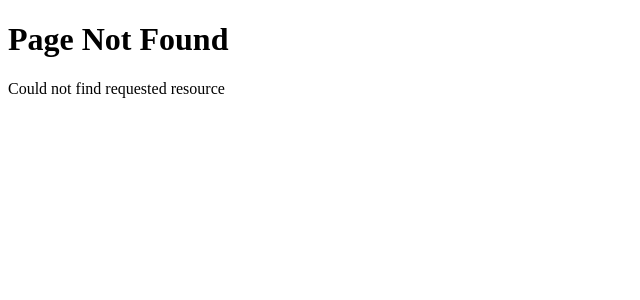
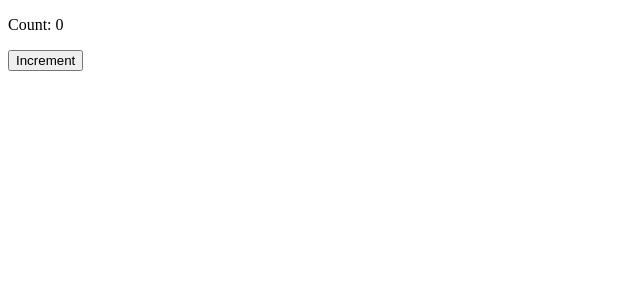
Before and after one commit to aarohiverma22/NEXT-Practice, a Next.js app in the folder my-app/: page /counter in a window 1280 px wide. Before the commit this address had no page. Shown: the top 300 px of the page, without its empty margins (0-640 px from the left). Built offline with nearby package versions, Linux system fonts and the light colour scheme.

Commit message:
routing metadata

```diff
--- /dev/null
+++ b/my-app/app/counter/counter.tsx
@@ -0,0 +1,15 @@
+"use client"
+
+import { useState } from "react"
+
+const Counter = () => {
+  const [count, setCount] = useState(0);
+  return (
+    <div>
+      <p>Count: {count}</p>
+      <button onClick={()=>{setCount(count+1)}}>Increment</button>
+    </div>
+  )
+}
+
+export default Counter
--- /dev/null
+++ b/my-app/app/counter/page.tsx
@@ -0,0 +1,9 @@
+import Counter from "./counter";
+
+export const metadata={
+  title: "Counter",
+}
+
+export default function CounterPage(){
+  return (<Counter/>)
+}
```
Also changed, not shown: my-app/app/products/[productId]/page.tsx (+6 -1 lines).
